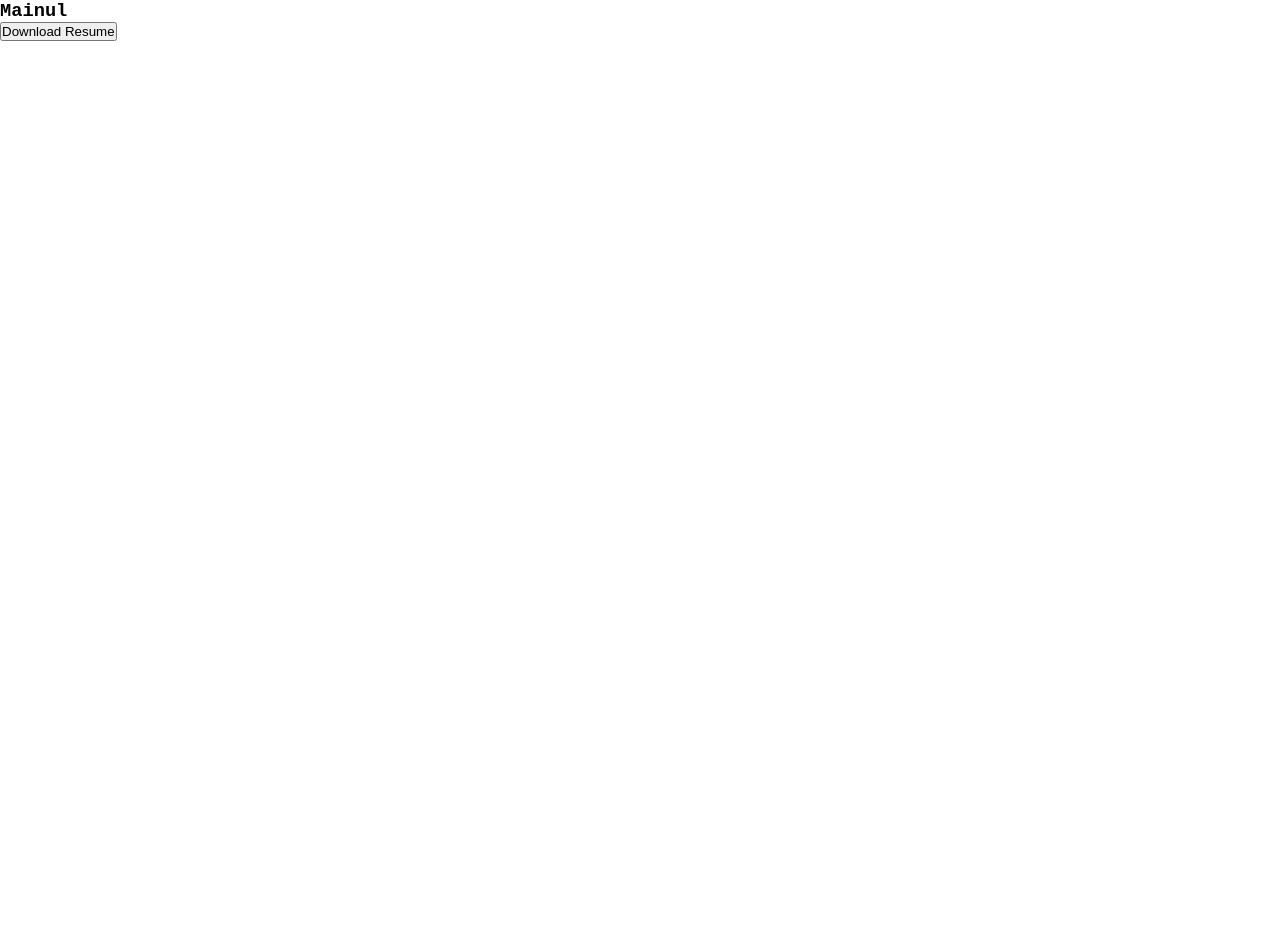
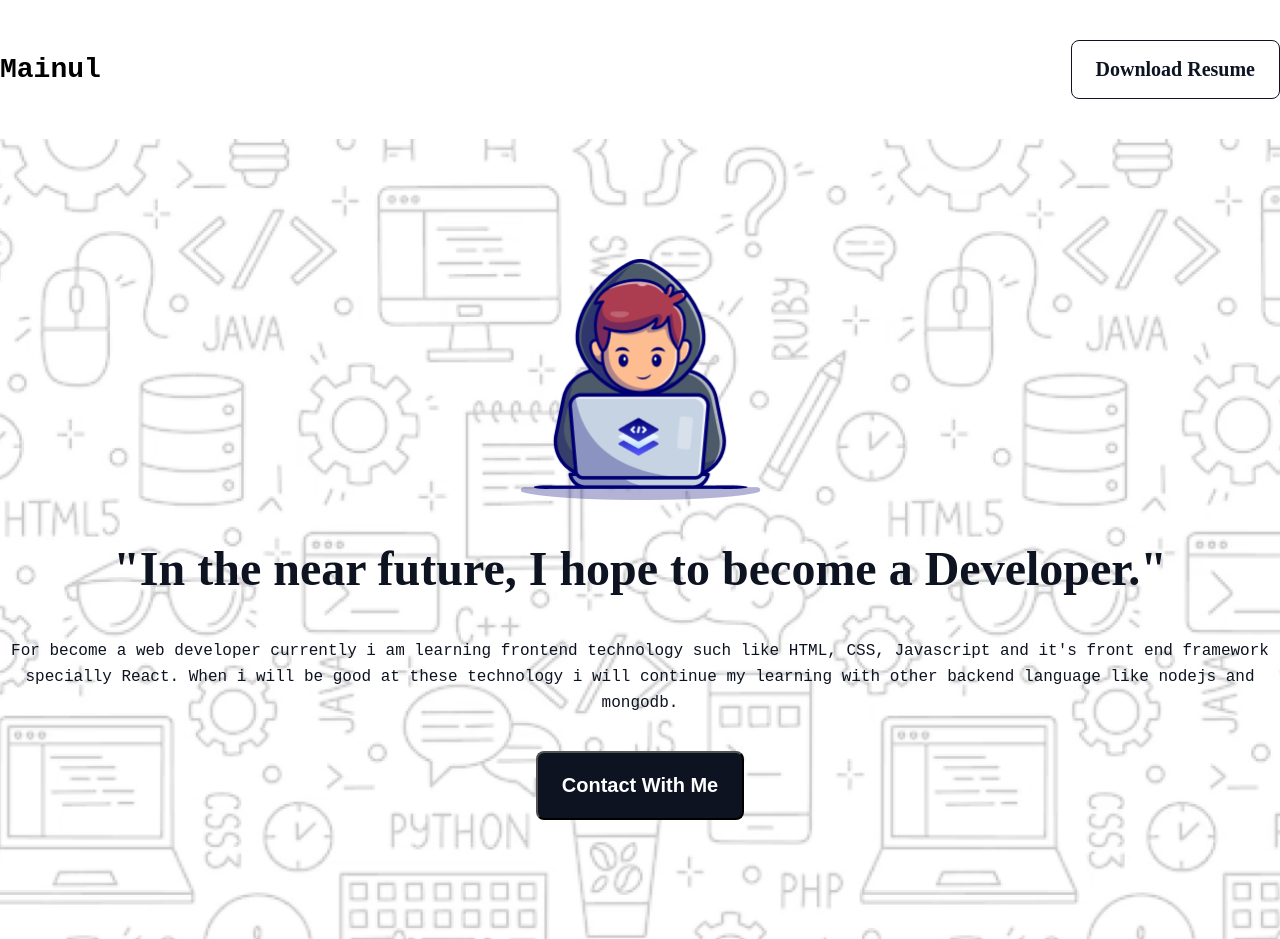
Before and after one commit to mainulimurad/assignment-1, a plain HTML site: page index.html in a window 1280 px wide. Before the commit the page ends 800 px from the top, so only its background shows below. Drawn offline with Linux system fonts and the light colour scheme; a web font is replaced by a local one.

Commit message:
header section complete

```diff
--- a/index.html
+++ b/index.html
@@ -1,23 +1,38 @@
 <!DOCTYPE html>
 <html lang="en">
 	<head>
-    <meta charset="UTF-8">
-    <meta name="viewport" content="width=device-width, initial-scale=1.0">
-    <link rel="stylesheet" href="style/style.css">
+		<meta charset="UTF-8" />
+		<meta name="viewport" content="width=device-width, initial-scale=1.0" />
+		<link rel="stylesheet" href="style/style.css" />
 		<title>My Portfolio</title>
 	</head>
 	<body>
 		<header>
-        <nav class="nav-bar">
+			<!-- nav section starts -->
+			<nav class="nav-bar container">
 				<div class="logo">
 					<h3 class="logo-text">Mainul</h3>
 				</div>
 				<div class="cv-download">
-                <button class="cv-download-button">
-                    Download Resume
-                </button>
+					<button class="cv-download-button">Download Resume</button>
 				</div>
 			</nav>
+			<!-- nav section ends -->
+
+            <!-- header section start -->
+             <section class="header">
+                <div class="header-content container">
+                    <img src="./assets/boy.png" alt="">
+                    <h1 class="header-title">
+                        "In the near future, I hope to become a Developer."
+                    </h1>
+                    <p class="header-description">
+                        For become a web developer currently i am learning frontend technology such like HTML, CSS, Javascript and it's front end framework specially React. When i will be good at these technology i will continue my learning with other backend language like nodejs and mongodb.
+                    </p>
+                    <button class="header-btn" href="#">Contact With Me</button>
+                </div>
+             </section>
+            <!-- header section end -->
 		</header>
 		<main></main>
 		<footer></footer>
--- a/style/style.css
+++ b/style/style.css
@@ -1,16 +1,102 @@
-@import url('https://fonts.googleapis.com/css2?family=Azeret+Mono:ital,wght@0,100..900;1,100..900&display=swap');
+@import url("https://fonts.googleapis.com/css2?family=Azeret+Mono:ital,wght@0,100..900;1,100..900&display=swap");
 
-*{
-    margin: 0;
-    padding: 0;
+* {
+	margin: 0;
+	padding: 0;
 }
 
-body{
-    font-family: "Azeret Mono", monospace;
+body {
+	font-family: "Azeret Mono", monospace;
 }
 
 /* shared style */
-.container{
-    max-width: 1300px;
-    margin: 0 auto;
+.container {
+	max-width: 1300px;
+	margin: 0 auto;
 }
+
+/* nav bar design */
+.nav-bar {
+	padding: 40px 0;
+	display: flex;
+	justify-content: space-between;
+}
+
+.nav-bar .logo {
+	display: flex;
+	flex-direction: column;
+	justify-content: center;
+}
+
+.nav-bar .logo-text {
+	font-size: 28px;
+	line-height: 33px;
+}
+
+.nav-bar .cv-download-button {
+	padding: 17px 24px 17px 24px;
+	color: rgb(13, 19, 33);
+	font-family: Azeret Mono;
+	font-size: 20px;
+	font-weight: 600;
+	line-height: 23px;
+	background-color: #fff;
+	border: 1px solid rgb(13, 19, 33);
+	border-radius: 8px;
+}
+
+/* header section design */
+.header {
+	background: url(../assets/Hero-bg.png);
+	background-size: cover;
+	background-position: center;
+	background-repeat: no-repeat;
+	height: 800px;
+}
+
+.header .header-content {
+	display: flex;
+	flex-direction: column;
+	justify-content: center;
+	align-items: center;
+	height: 800px;
+    gap: 35px;
+}
+
+.header .header-content img {
+	height: 241px;
+	width: 241px;
+}
+
+.header .header-content .header-title {
+	color: rgb(13, 19, 33);
+	font-family: Azeret Mono;
+	font-size: 48px;
+	font-weight: 800;
+	line-height: 68px;
+	letter-spacing: 0%;
+	text-align: center;
+}
+
+.header .header-content .header-description {
+	color: rgb(13, 19, 33);
+	font-size: 16px;
+	font-weight: 400;
+	line-height: 26px;
+	text-align: center;
+}
+
+.header .header-content .header-btn {
+	padding: 21px 24px 21px 24px;
+	border-radius: 8px;
+	background: rgb(13, 19, 33);
+	color: rgb(255, 255, 255);
+	font-size: 20px;
+	font-weight: 600;
+	line-height: 23px;
+	text-align: center;
+}
+
+.header .header-content .header-btn:hover{
+    cursor: pointer;
+}
```
Also changed, not shown: assets/boy.png (renamed from assets/Group.png). Lines whose indentation alone changed are shown as unchanged.
